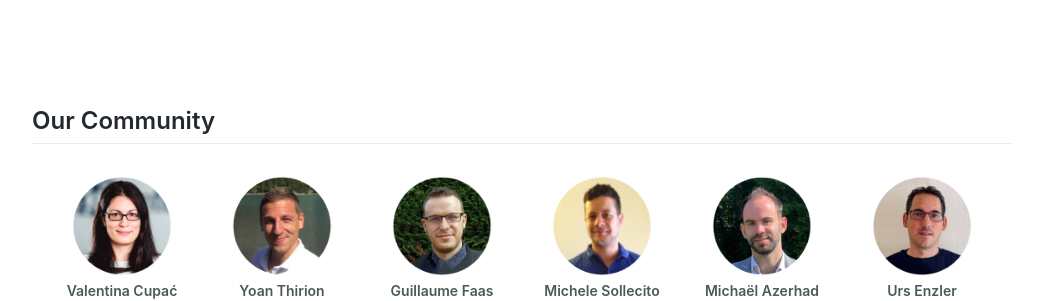
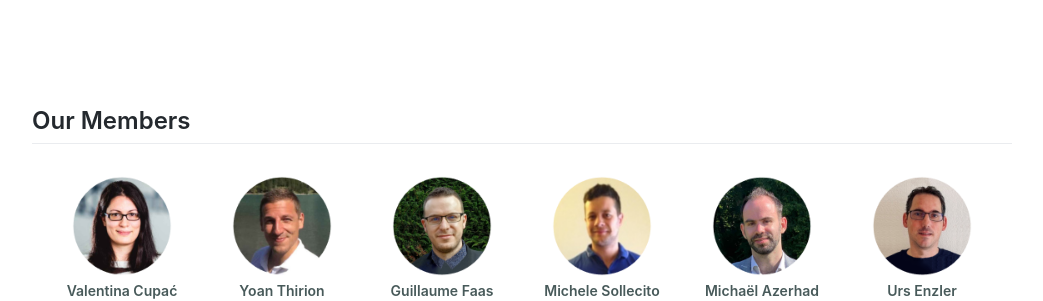
Before and after one commit to techexcellenceio/community, a Jekyll site: the page built from index.html, in a window 1280 px wide and 900 px high, scrolled down 3284 px. Shown: the part 154-455 px from the top of the window, without its empty margins (118-1161 px from the left). Built offline with Jekyll 4.4.1, drawn with Linux system fonts in a browser that asks for light colours; nearby versions of some CDN libraries; comment, search, counter and statistics services are not loaded.

Commit message:
Update community.html

```diff
--- a/_includes/community.html
+++ b/_includes/community.html
@@ -1,4 +1,4 @@
-<h2>Our Community</h2>
+<h2>Our Members</h2>
 
 
 {% assign membersC = site.data.members.list %}
```
